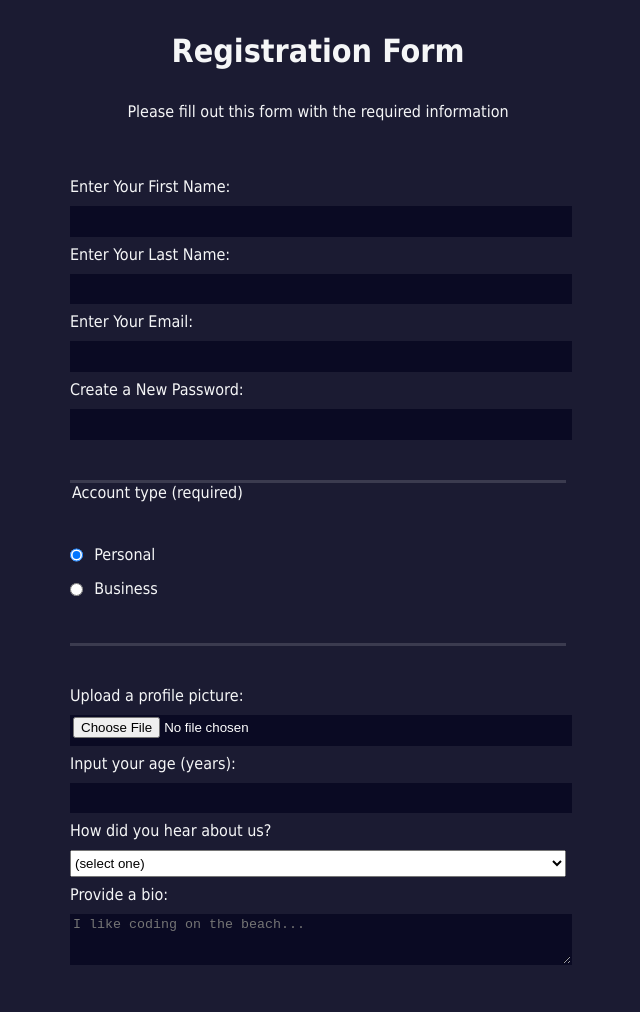
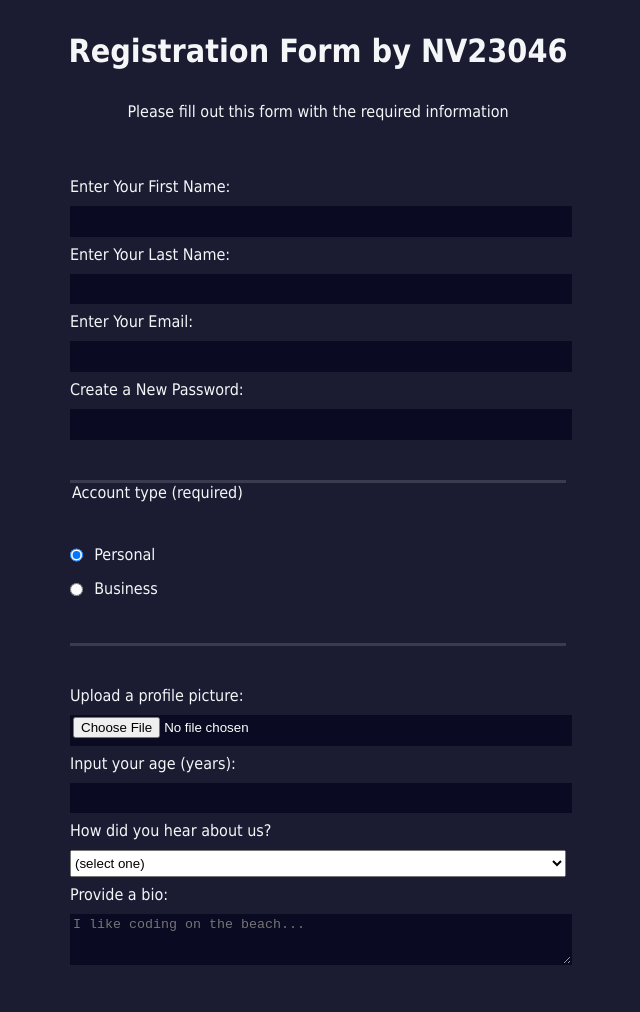
Before and after one commit to nv23046-mohammed-ali/the-form-project, a plain HTML site: page index.html in a window 1280 px wide. Shown: the top 1012 px of the page, without its empty margins (322-962 px from the left). Drawn offline with Linux system fonts and the light colour scheme.

Commit message:
Update index.html

```diff
--- a/index.html
+++ b/index.html
@@ -6,7 +6,7 @@
     <link rel="stylesheet" href="styles.css" />
   </head>
   <body>
-    <h1>Registration Form</h1>
+    <h1>Registration Form by NV23046</h1>
     <p>Please fill out this form with the required information</p>
     <form method="post" action='https://register-demo.freecodecamp.org'>
       <fieldset>
```
